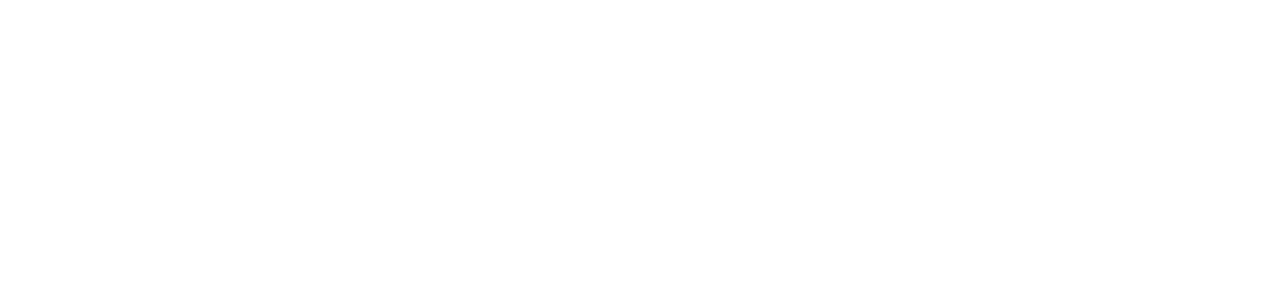
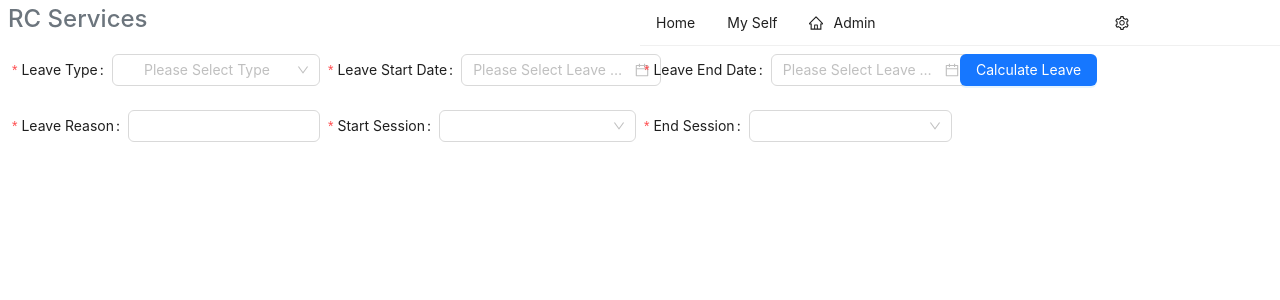
Before and after one commit to nndyalartr/hrfrontend, a React (Create React App) app: page /user-leaves in a window 1280 px wide. Before the commit this address had no page. Shown: the top 300 px of the page. Built offline with nearby package versions, Linux system fonts and the light colour scheme; what react-auth-kit would draw is missing.

Commit message:
added leaves page and logic for leaves

```diff
--- a/src/Routes/App.routes.tsx
+++ b/src/Routes/App.routes.tsx
@@ -1,12 +1,13 @@
 import { BrowserRouter as Router, Routes, Route } from "react-router-dom";
 import HomePage from "../components/HomePage";
 import Dashboard from "../components/Dashboard";
-import UserPage from "../components/UserPage";
+import UserPage from "../components/user/UserPage";
 import LoginPage from "../components/LoginPage";
 import { AuthProvider } from "react-auth-kit";
 import refreshApi from "../QueryApiCalls/refreshApi";
-import UserSelfPage from "../components/UserSelfPage";
+import UserSelfPage from "../components/user/UserSelfPage";
 import EventsPage from "../components/Events/Events.page";
+import UserLeavesPage from "../components/user/UserLeavesPage";
 
 function AppRoutes() {
     return (
@@ -24,6 +25,7 @@
                     <Route path="/user-attendance" element={<UserPage />} />
                     <Route path="/user-self" element={<UserSelfPage/>}/>
                     <Route path="/events" element={<EventsPage/>}/>
+                    <Route path="/user-leaves" element={<UserLeavesPage/>}/>
                 </Routes>
             </Router>
         </AuthProvider>
--- a/src/components/TopMenu.tsx
+++ b/src/components/TopMenu.tsx
@@ -49,6 +49,10 @@
                 {
                     label: "My Details",
                     key: "/user-self"
+                },
+                {
+                    label: "My Leave Management",
+                    key: "/user-leaves"
                 }
             ]
         },
--- /dev/null
+++ b/src/components/user/UserLeavesPage.tsx
@@ -0,0 +1,160 @@
+import { Button, Col, DatePicker, Form, Input, Row, Select, Table, message } from "antd";
+import TopMenu from "../TopMenu";
+import moment from "moment";
+import { useState } from "react";
+import { JsonToTable } from "react-json-to-table";
+
+const UserLeavesPage = () => {
+    const [eventsForm] = Form.useForm()
+    const { RangePicker } = DatePicker;
+    const [errors, setErrors] = useState<string>("")
+    const initialValues = {
+
+    }
+    const [apiObj,setApiObj]=useState<{ date: string; session: string; }[]>([])
+    const [leaveSummary, setLeaveSummary] = useState<{ reason: string, noOfLeaves: number }>({ reason: "", noOfLeaves: 0 })
+    function getDates(startDate: Date, endDate: Date) {
+        const dates = [];
+        let currentDate = new Date(startDate);
+        currentDate.setDate(currentDate.getDate() + 1);
+        let endDateRev = new Date(endDate)
+        endDateRev.setDate(endDate.getDate() - 1)
+        while (currentDate < endDateRev) {
+            dates.push(moment(currentDate).format("YYYY-MM-DD"));
+            currentDate.setDate(currentDate.getDate() + 1);
+        }
+        return dates;
+    }
+    const applyLeave = (values: any) => {
+        let leaveArray: { date: string, session: string }[] = []
+        let leaveStartDate = moment(values.lsdate.$d).format("YYYY-MM-DD")
+        let leaveEndDate = moment(values.ledate.$d).format("YYYY-MM-DD")
+        let startSession = values.fromsession
+        let endSession = values.tosession
+        if (leaveStartDate == leaveEndDate) {
+            console.log(endSession.split("-")[1])
+            if (endSession == "s-1" && startSession == "s-2") {
+                message.error("start session sould not be less than end")
+                setLeaveSummary({ reason: "", noOfLeaves: 0 })
+                return
+            } else {
+                let leaveObj = {
+                    date: leaveStartDate,
+                    session: ""
+                }
+                if (endSession == startSession) {
+                    leaveObj.session = startSession
+                } else {
+                    leaveObj.session = "fullDay"
+                }
+                leaveArray.push(leaveObj)
+
+            }
+        } else {
+            if (startSession == "s-1") {
+                leaveArray.push({ date: leaveStartDate, session: "fullDay" })
+            } else {
+                leaveArray.push({ date: leaveStartDate, session: startSession })
+            }
+            if (endSession == "s-2") {
+                leaveArray.push({ date: leaveEndDate, session: "fullDay" })
+            } else {
+                leaveArray.push({ date: leaveEndDate, session: endSession })
+            }
+            let remaininfDates = getDates(values.lsdate.$d, values.ledate.$d)
+            remaininfDates.forEach(x => {
+                leaveArray.push({ date: x, session: "fullDay" })
+            })
+        }
+        let leaveCount = 0
+        leaveArray.forEach(x => {
+            if (x.session == "fullDay") {
+                leaveCount = leaveCount + 1
+            } else {
+                leaveCount = leaveCount + 0.5
+
+            }
+        })
+        setApiObj(leaveArray)
+        setLeaveSummary({ reason: values.reason, noOfLeaves: leaveCount })
+    }
+    const leaveSubmitFn = ()=>{
+        console.log("apicall",apiObj)
+    }
+    const leaveTypes = [
+        {
+            label: "Casual Leave",
+            key: "causalLeave",
+            value: "CL"
+        }
+    ]
+    const leaveDuration = [
+        {
+            label: "Session-1",
+            key: "Session-1",
+            value: "s-1"
+        },
+        {
+            label: "Session-2",
+            key: "Session-2",
+            value: "s-2"
+        }
+    ]
+    return (
+        <>
+            <TopMenu />
+            <Form
+                className="mt-2"
+                form={eventsForm}
+                initialValues={initialValues}
+                onFinish={applyLeave}
+            >
+                <Row gutter={8} className="ms-2 me-2">
+                    <Col span={6}>
+                        <Form.Item name="type" label="Leave Type" rules={[{ required: true }]}>
+                            <Select placeholder="Please Select Type" options={leaveTypes} />
+                        </Form.Item>
+                        <Form.Item name="reason" label="Leave Reason" rules={[{ required: true }]}>
+                            <Input />
+                        </Form.Item>
+                    </Col>
+                    <Col span={6}>
+                        <Form.Item name="lsdate" label="Leave Start Date" rules={[{ required: true }]}>
+                            <DatePicker format="YYYY-MM-DD" style={{ width: "200px" }} placeholder="Please Select Leave Date" />
+                        </Form.Item>
+                        <Form.Item name="fromsession" label="Start Session" rules={[{ required: true }]}>
+                            <Select options={leaveDuration} />
+                        </Form.Item>
+
+                    </Col>
+                    <Col span={6}>
+                        <Form.Item name="ledate" label="Leave End Date" rules={[{ required: true }]}>
+                            <DatePicker format="YYYY-MM-DD" style={{ width: "200px" }} placeholder="Please Select Leave Date" />
+                        </Form.Item>
+                        <Form.Item name="tosession" label="End Session" rules={[{ required: true }]}>
+                            <Select options={leaveDuration} />
+                        </Form.Item>
+                    </Col>
+                    <Col>
+                        <Button htmlType="submit" type="primary">Calculate Leave</Button>
+                    </Col>
+                </Row>
+            </Form>
+            {leaveSummary.reason !== "" &&
+                <>
+                    <Row className="ms-2" gutter={8} align="middle">
+                        <Col span={8}>
+                            <JsonToTable json={leaveSummary} />
+
+                        </Col>
+                        <Col>
+                            <Button type="primary" onClick={leaveSubmitFn}>Apply Leave</Button>
+                        </Col>
+                    </Row>
+                </>
+            }
+
+        </>
+    )
+}
+export default UserLeavesPage;
--- a/src/components/UserPage.tsx
+++ b/src/components/user/UserPage.tsx
@@ -1,11 +1,11 @@
 import { Col, Row, Table } from "antd";
 import axios from "axios";
-import TopMenu from "./TopMenu";
+import TopMenu from "../TopMenu";
 import { useEffect, useState } from "react";
 import moment from "moment";
 import Cookies from "js-cookie";
-import useGetAttendanceDetails from "../QueryApiCalls/useGetAttendanceDetails";
-import { UserInfoStore } from "../utils/useUserInfoStore";
+import useGetAttendanceDetails from "../../QueryApiCalls/useGetAttendanceDetails";
+import { UserInfoStore } from "../../utils/useUserInfoStore";
 
 const UserPage =()=>{
     const [userData, setUserData] = useState([])
```
Also changed, not shown: src/components/user/UserSelfPage.tsx (renamed from src/components/UserSelfPage.tsx, +4 -4 lines).
